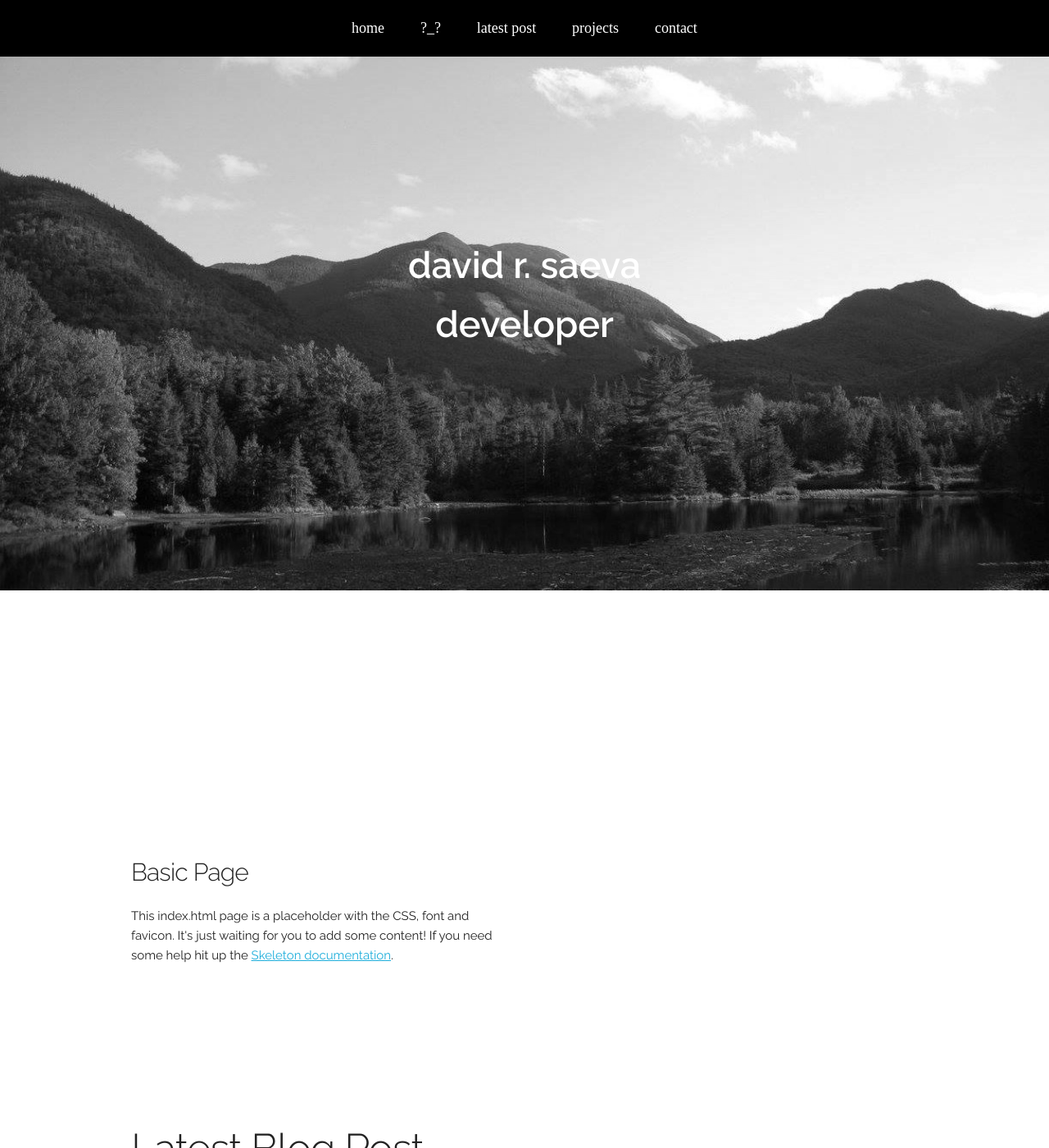
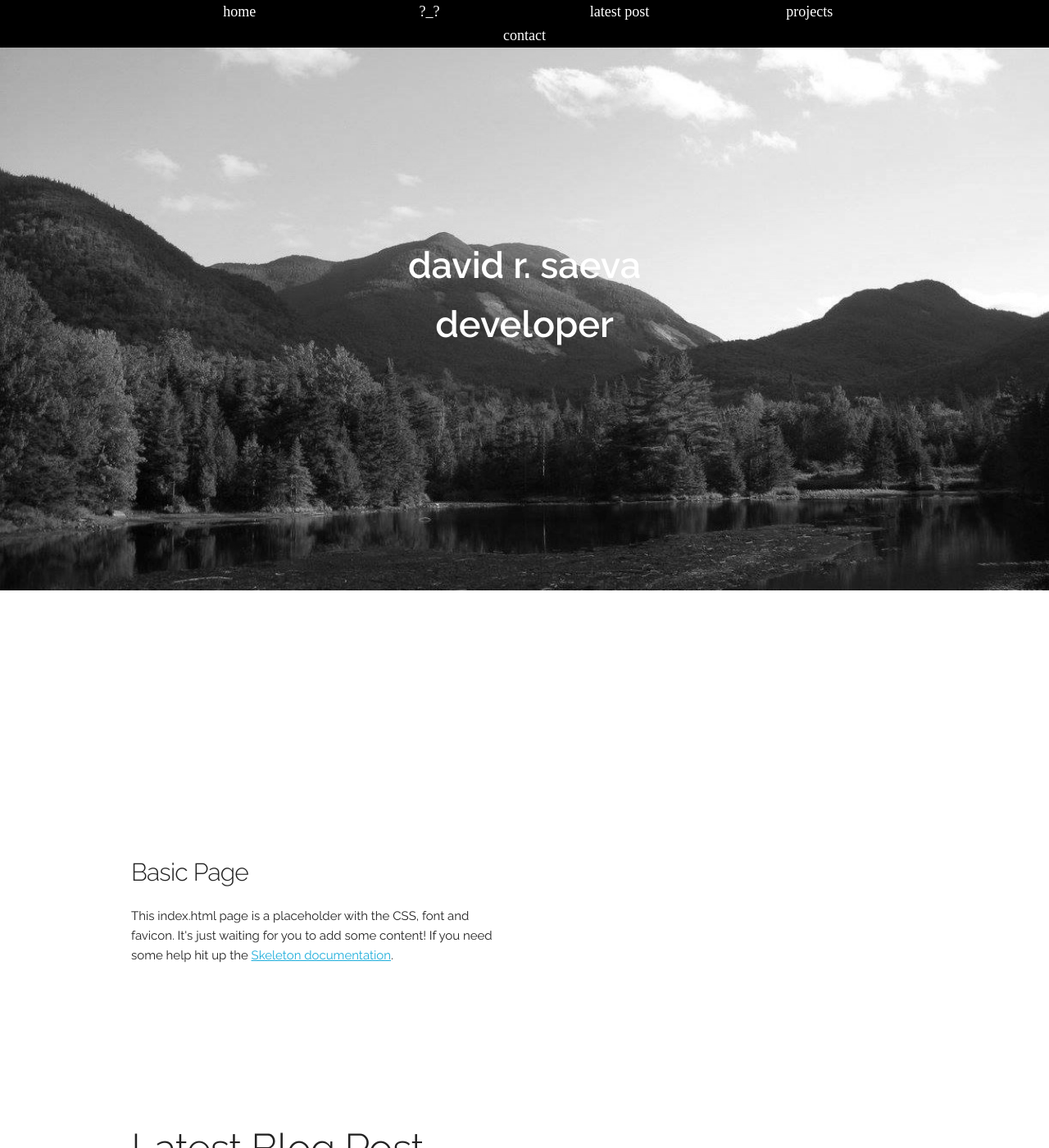
Before and after one commit to drsaeva/drsaeva.github.io, a Jekyll site: the page temp.html, which Jekyll copies as it is, in a window 1280 px wide and 1400 px high. Shown: the whole window at 82% size. Built offline with Jekyll 4.4.1, drawn with Linux system fonts in a browser that asks for light colours; nearby versions of some CDN libraries; comment, search, counter and statistics services are not loaded.

Commit message:
Update temp.css

```diff
--- a/css/temp.css
+++ b/css/temp.css
@@ -213,13 +213,13 @@
 @media (max-width: 1100px) {
    header.small .navbar.expand,
    header.large .navbar.expand {
-    height: 100vh;
-    background-color: #000;
-    margin-top: -80px;
+   height: 100vh;
+   background-color: #000;
+   margin-top: -80px;
   }
   header.small .navbar.expand ul.nav_header li,
   header.large .navbar.expand ul.nav_header li {
-    margin-top: 0px;
+  margin-top: 0px;
   }
 }
 
@@ -239,7 +239,8 @@
     float: none;
     display: inline-block;
     /*padding:37px 20px 20px 20px;*/
-    padding: 20px;
+    /*padding: 20px;*/
+    width: 20%;
     margin:0;
   }
 
```
